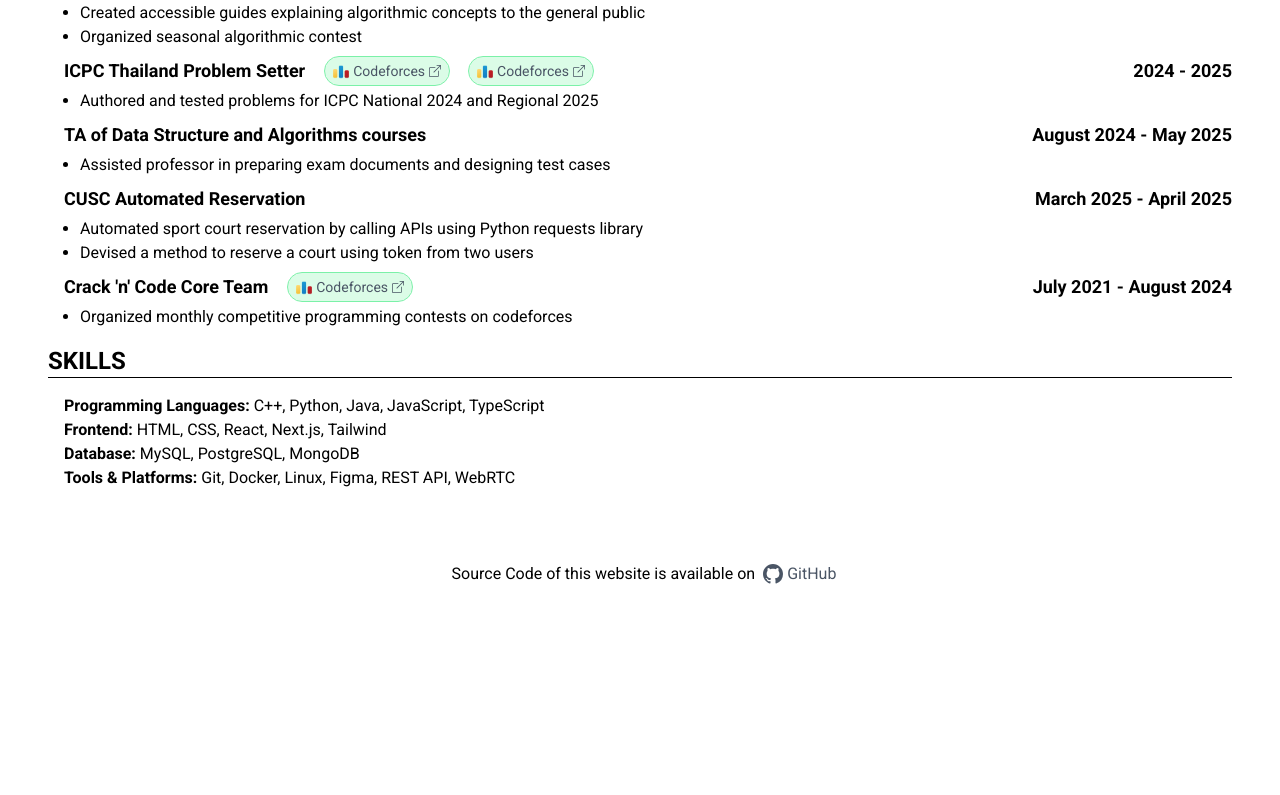
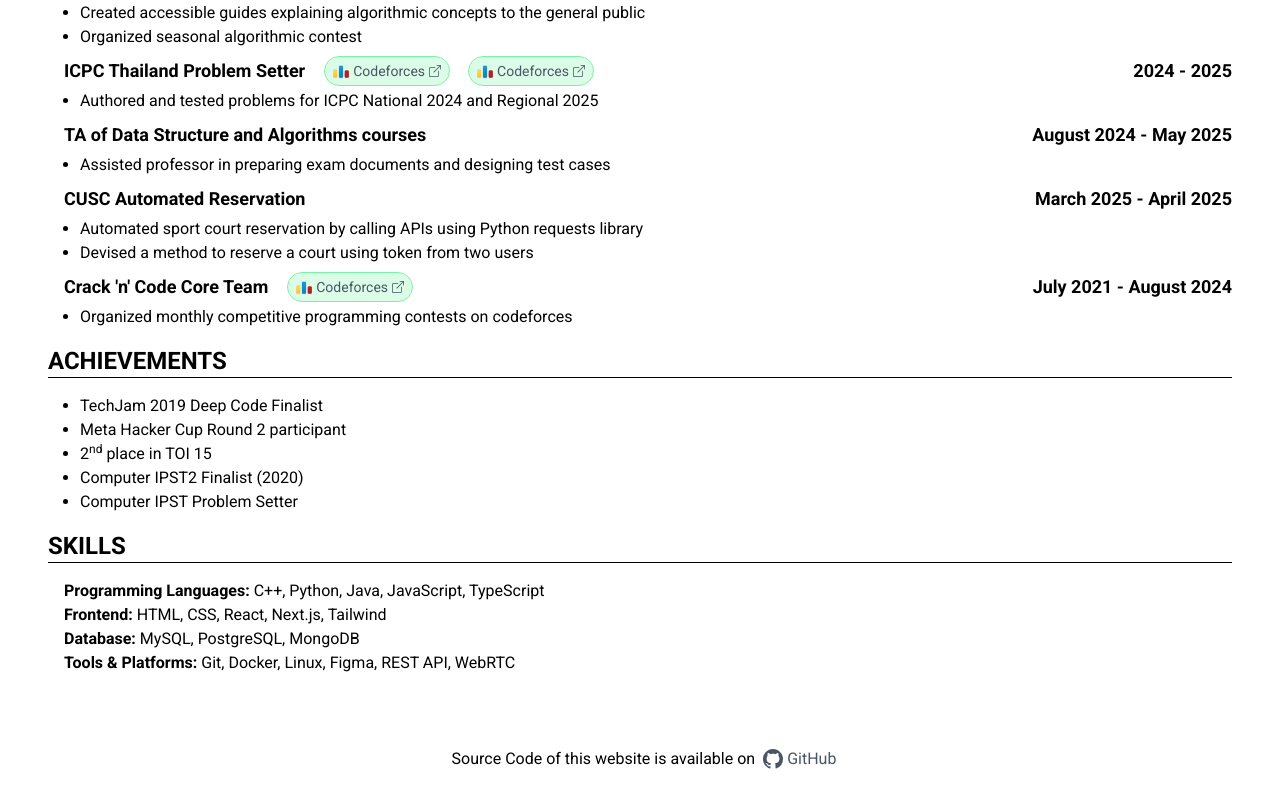
Before and after one commit to Snowfall2/portfolio, a Next.js app: page /resume in a window 1280 px wide. Shown: the part 1076-1871 px from the top of the page. Before the commit the page ends 1686 px from the top, so only its background shows below. Built offline with nearby package versions, Linux system fonts and the light colour scheme.

Commit message:
Add achievement info

```diff
--- a/src/app/layout.tsx
+++ b/src/app/layout.tsx
@@ -32,7 +32,7 @@ export default function RootLayout({
           <NavBar/>
           <main className="mx-auto w-[calc(100%-48px)] max-w-7xl">
             <div className="mt-20"></div>
-            {children}
+              {children}
           </main>
           <Footer/>
       </body>
--- /dev/null
+++ b/src/components/resume/Achievement.tsx
@@ -0,0 +1,15 @@
+import Header from "./Header";
+export default function Achievement() {
+    return (
+        <section>
+            <Header name={"Achievements"}/>
+            <ul className="ml-8 list-disc mb-2">
+                <li>TechJam 2019 Deep Code Finalist</li>
+                <li>Meta Hacker Cup Round 2 participant</li>
+                <li>2<sup>nd</sup> place in TOI 15</li>
+                <li>Computer IPST2 Finalist (2020)</li>
+                <li>Computer IPST Problem Setter</li>
+            </ul>
+        </section>
+    )
+}
--- a/src/components/resume/Competitions.tsx
+++ /dev/null
@@ -1,15 +0,0 @@
-import Header from "./Header";
-export default function Competitions() {
-    return (
-        <section>
-            <Header name={"Competitions"}/>
-            <ul className="ml-4">
-
-                <li><b>Programming Languages:</b> C++, Python, Java, JavaScript, TypeScript</li>
-                <li><b>Frontend:</b> HTML, CSS, React, Next.js, Tailwind</li>
-                <li><b>Database:</b> MySQL, PostgreSQL, MongoDB</li>
-                <li><b>Tools & Platforms:</b> Git, Docker, Linux, Figma, REST API, WebRTC</li>
-            </ul>
-        </section>
-    )
-}
--- a/src/components/resume/ResumeDisplay.tsx
+++ b/src/components/resume/ResumeDisplay.tsx
@@ -5,6 +5,7 @@ import Capstone from "./Capstone";
 import ExtraActivities from "./ExtraActivaties";
 import Skills from "./Skills";
 import Project from "./Project";
+import Achievement from "./Achievement";
 export default function ResumeDisplay() {
 
     return (
@@ -50,6 +51,7 @@ export default function ResumeDisplay() {
             <Capstone />
             <Project />
             <ExtraActivities />
+            <Achievement />
             <Skills />
             <div className="m-12" />
         </main>
```
